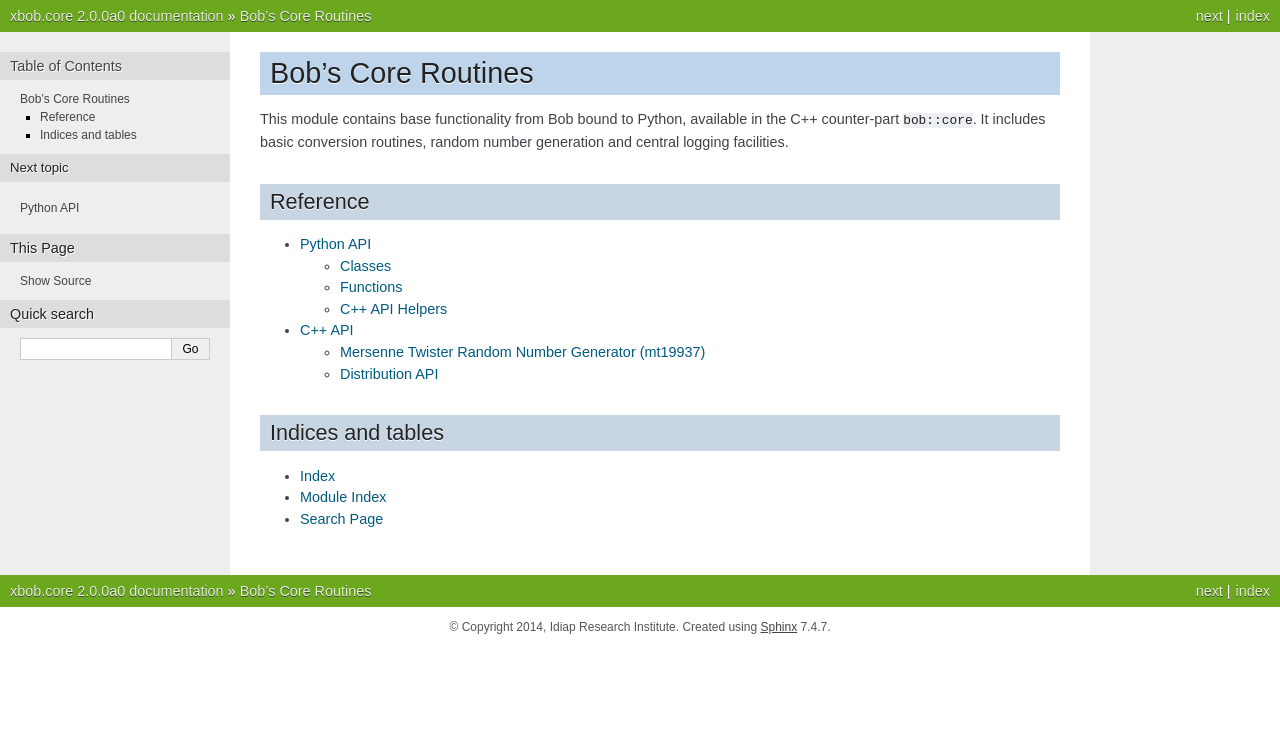
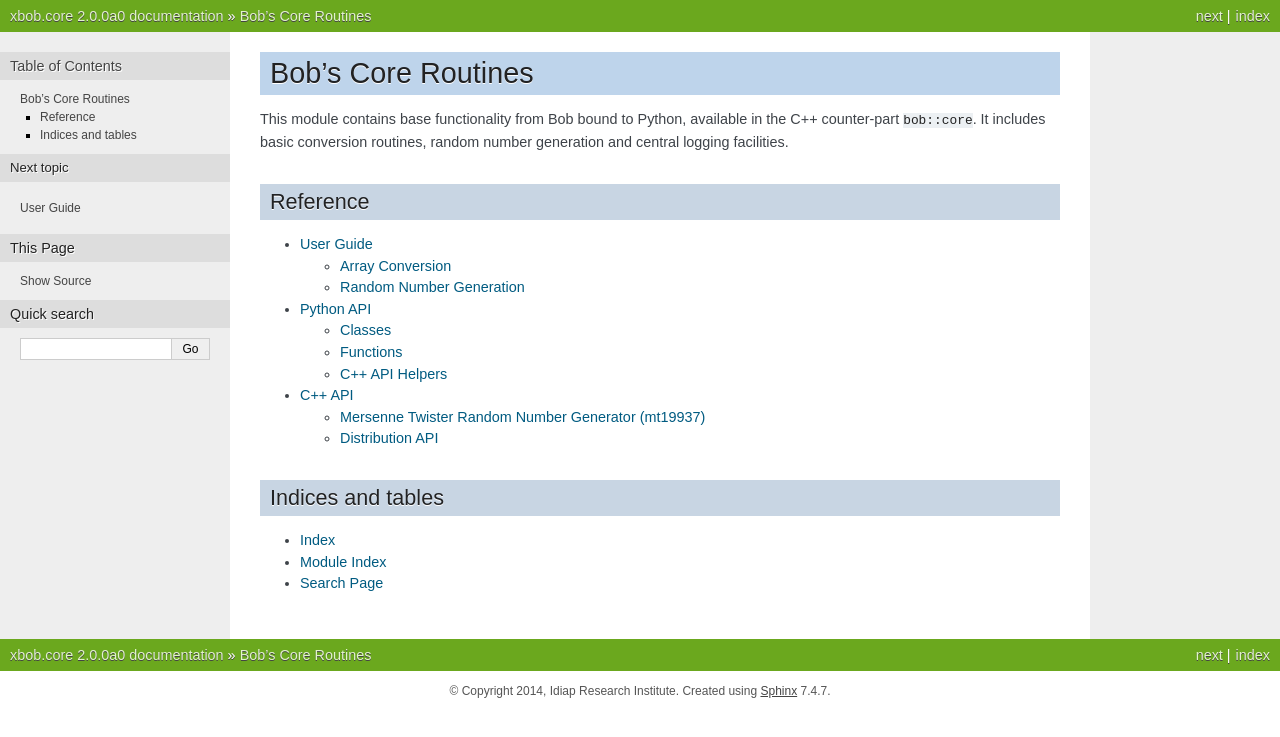
Before and after one commit to bioidiap/bob.core, a Sphinx documentation site: the page built from doc/index.rst, in a window 1280 px wide. Shown: the top 737 px of the page. Built offline with Sphinx 7.4.7, drawn with Linux system fonts in a browser that asks for light colours; formulas are drawn with MathJax 3.

Commit message:
Documentation fixes

```diff
--- a/doc/conf.py
+++ b/doc/conf.py
@@ -87,7 +87,7 @@
 
 # List of patterns, relative to source directory, that match files and
 # directories to ignore when looking for source files.
-exclude_patterns = ['links.rst']
+exclude_patterns = ['**/links.rst']
 
 # The reST default role (used for this markup: `text`) to use for all documents.
 #default_role = None
@@ -231,7 +231,10 @@
 
 # Included after all input documents
 rst_epilog = """
+.. |project| replace:: Bob
+.. |url| replace:: https://www.idiap.ch/software/bob/
 .. |version| replace:: %s
+.. |current-year| date:: %%Y
 """ % (version,)
 
 # -- Options for manual page output --------------------------------------------
--- a/doc/index.rst
+++ b/doc/index.rst
@@ -16,6 +16,7 @@
 .. toctree::
    :maxdepth: 2
 
+   guide
    py_api
    c_cpp_api
 
```
